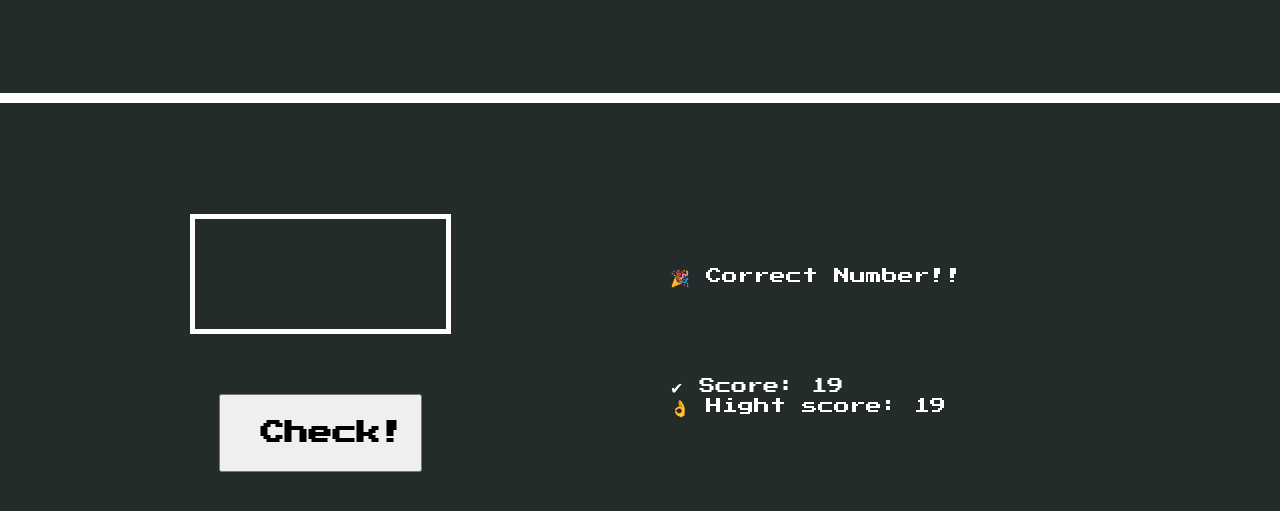
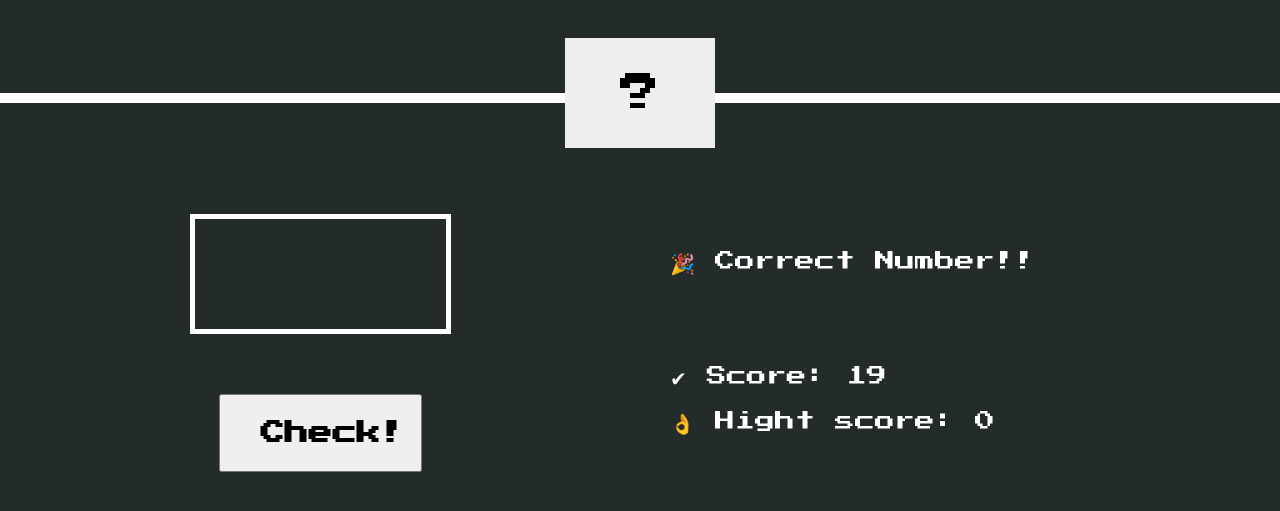
Before and after one commit to Mohda24/JavaScript-MiniGame, a plain HTML site: page index.html in a window 1280 px wide. Shown: the part 227-738 px from the top of the page. Drawn offline with Linux system fonts and the light colour scheme.

Commit message:
I add some of js code of my firstgame

```diff
--- a/index.html
+++ b/index.html
@@ -11,9 +11,10 @@
         <Button id="Again">Again!</Button>
         <p>(Between 1 and 20!!!)</p>
         <h1>Guess My Number!!</h1>
+        <div class="number">?</div>
     </header>
 
-    <div class="number"></div>
+
     <main>
         <div class="check">
             <input type="number" name="mynum" id="mynum">
@@ -22,7 +23,7 @@
         <div class="text">
             <p>🎉 Correct Number!!</p>
             <p>✔ Score: <span>19</span></p>
-            <P>👌 Hight score: 19</P>
+            <P>👌 Hight score: 0</P>
         </div>
     </main>
 
--- a/script.js
+++ b/script.js
@@ -0,0 +1,6 @@
+// Staarting select selectors
+number=document.querySelector("header .number")
+myinput=document.getElementById("mynum")
+myfirstP=document.querySelector('.text p:first-child')
+score=document.querySelector('.text p:nth-child(2) span')
+hightscore=document.querySelector('.text p:last-child')
--- a/style.css
+++ b/style.css
@@ -37,6 +37,19 @@ header h1{
     -o-transform: translateX(-50%);
     color: white;
 }
+header .number{
+    position: absolute;
+    font-size: 40px;
+    background-color: #eee;
+    padding: 35px 55px;
+    bottom: 0;
+    left: 50%;
+    transform: translate(-50%,50%);
+    -webkit-transform: translate(-50%,50%);
+    -moz-transform: translate(-50%,50%);
+    -ms-transform: translate(-50%,50%);
+    -o-transform: translate(-50%,50%);
+}
 #Again{
     padding: 20px 25px;
     background-color: white;
@@ -62,11 +75,17 @@ main .text{
    padding: 30px;
     width: 50rem;
 }
+.text p{
+    font-size: 20px;
+}
 main .text p{
     color: white;
 }
 main .text p:first-child{
     margin-bottom: 90px;
+}
+main .text p:nth-child(2){
+    margin-bottom: 20px;
 }
 main .check{
     display: flex;
```
